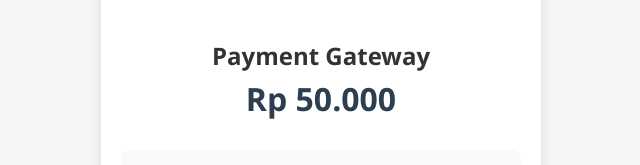
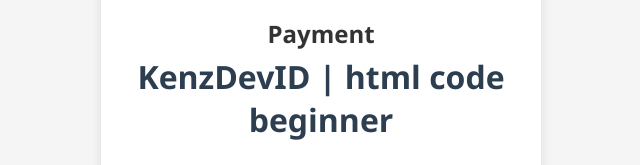
Before and after one commit to KENZIMMA/KenzDevID-Payment, a plain HTML site: page index.html in a window 1280 px wide. Shown: the part 198-363 px from the top of the page, without its empty margins (319-959 px from the left). Drawn offline with Linux system fonts and the light colour scheme.

Commit message:
Update index.html

```diff
--- a/index.html
+++ b/index.html
@@ -157,8 +157,8 @@
 <body>
     <div class="container">
         <img src="https://upload.wikimedia.org/wikipedia/commons/thumb/d/d0/QR_code_for_mobile_English_Wikipedia.svg/1200px-QR_code_for_mobile_English_Wikipedia.svg.png" alt="QRIS Logo" class="logo">
-        <h1>Payment Gateway</h1>
-        <div class="amount">Rp 50.000</div>
+        <h1>Payment</h1>
+        <div class="amount">KenzDevID | html code beginner</div>
 
         <div class="payment-method">
             <div class="payment-option" onclick="showPayment('qris')">
```
